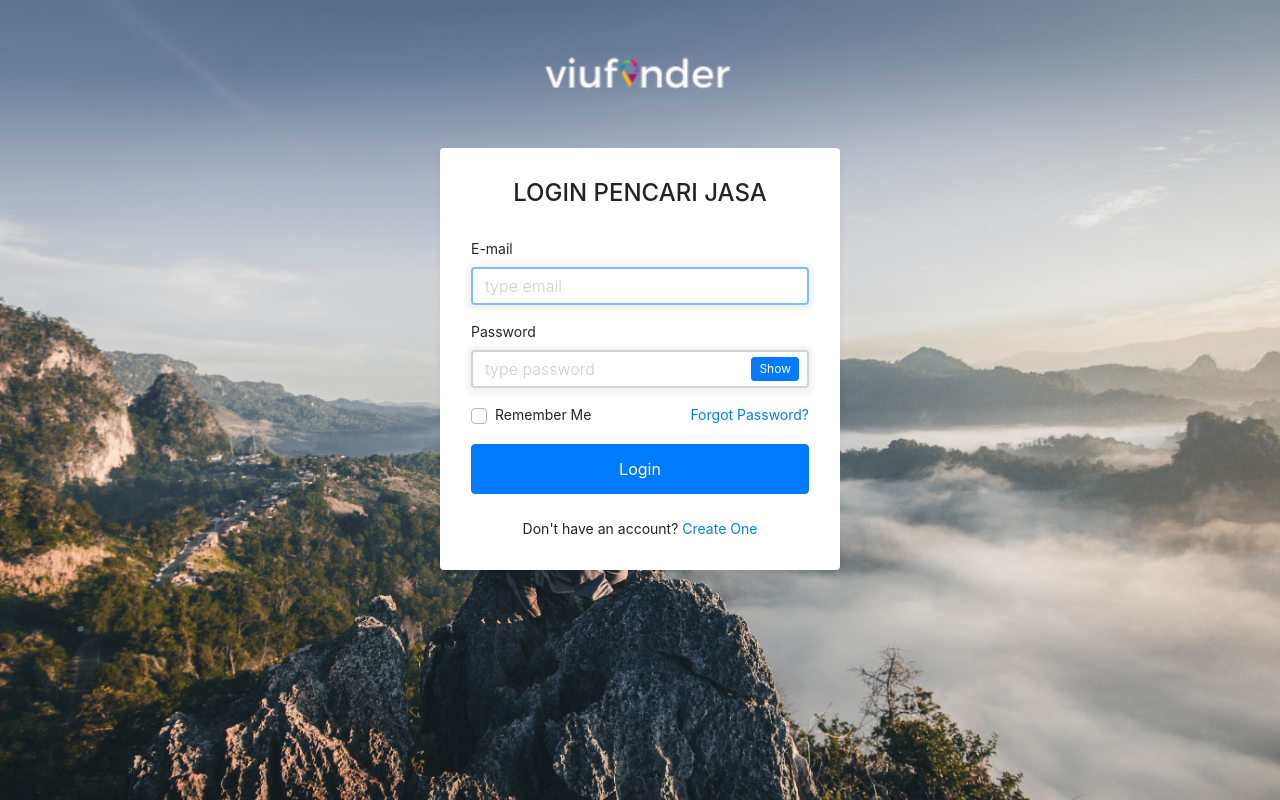
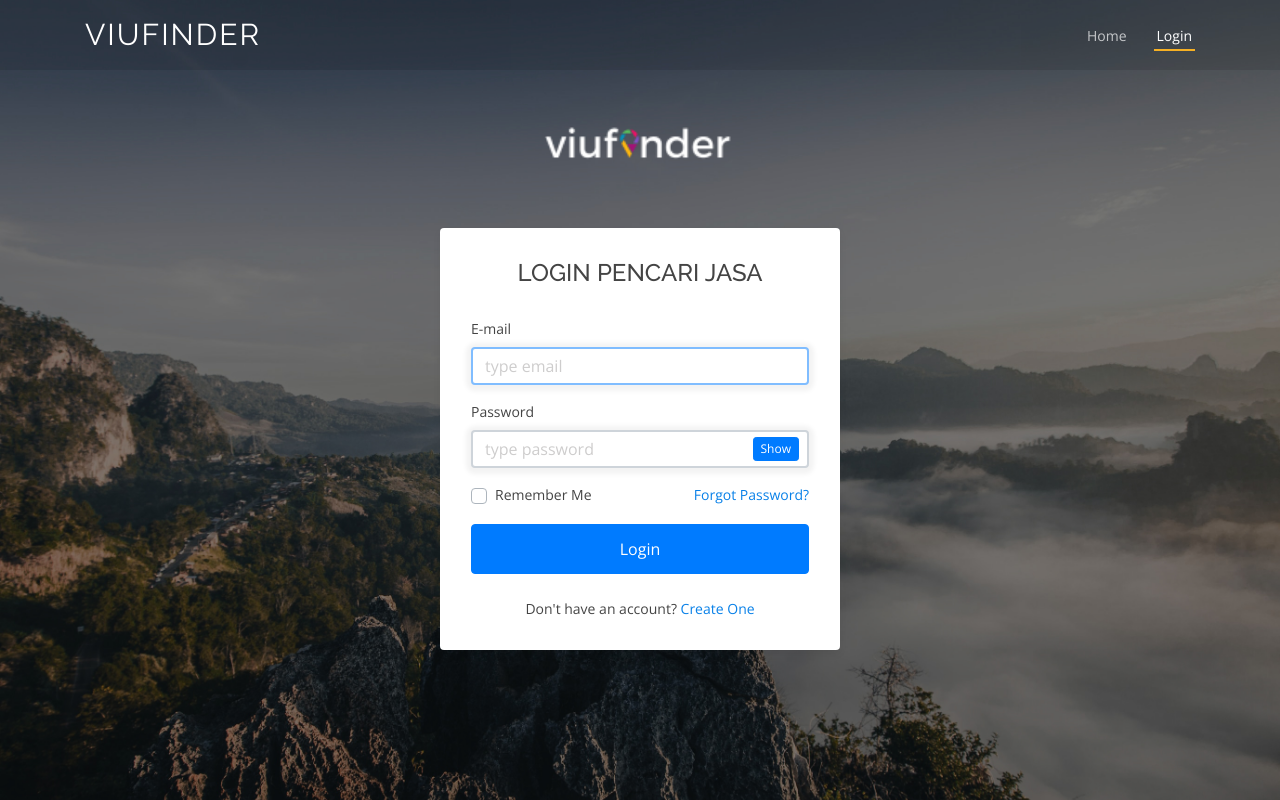
Before and after one commit to Arrizki16/viufinder, a PHP site: page /Login.html in a window 1280 px wide. Run offline with PHP 8.4, Linux system fonts and the light colour scheme.

Commit message:
update login

```diff
--- a/Login.html
+++ b/Login.html
@@ -6,10 +6,39 @@
 	<meta name="viewport" content="width=device-width,initial-scale=1">
 	<title>Pencari Jasa Login Page</title>
 	<link rel="stylesheet" href="https://stackpath.bootstrapcdn.com/bootstrap/4.3.1/css/bootstrap.min.css" integrity="sha384-ggOyR0iXCbMQv3Xipma34MD+dH/1fQ784/j6cY/iJTQUOhcWr7x9JvoRxT2MZw1T" crossorigin="anonymous">
-	<link rel="stylesheet" type="text/css" href="assets/css/pencarijasa-login.css">
+
+	<!-- Favicons -->
+  <link href="assets/img/favicon.png" rel="icon">
+  <link href="assets/img/apple-touch-icon.png" rel="apple-touch-icon">
+
+  <!-- Google Fonts -->
+  <link href="https://fonts.googleapis.com/css?family=Open+Sans:300,300i,400,400i,600,600i,700,700i|Raleway:300,300i,400,400i,500,500i,600,600i,700,700i|Poppins:300,300i,400,400i,500,500i,600,600i,700,700i" rel="stylesheet">
+
+  <!-- Template Main CSS File -->
+  <link rel="stylesheet" type="text/css" href="assets/css/pencarijasa-login.css">
+  <link href="assets/css/style.css" rel="stylesheet">
 </head>
 
 <body class="my-login-page">
+	<!-- ======= Header ======= -->
+	<header id="header" class="fixed-top d-flex align-items-center ">
+		<div class="container d-flex align-items-center justify-content-between">
+
+		  <h1 class="logo"><a href="index.html">Viufinder</a></h1>
+		  <!-- Uncomment below if you prefer to use an image logo -->
+		  <!-- <a href=index.html" class="logo"><img src="assets/img/logo.png" alt="" class="img-fluid"></a>-->
+
+		  <nav id="navbar" class="navbar">
+			<ul>
+			  <li><a class="nav-link scrollto" href="index.html">Home</a></li>
+			  <li><a class="getstarted scrollto active" href="Login.html">Login</a></li>
+			</ul>
+			<i class="bi bi-list mobile-nav-toggle"></i>
+		  </nav>
+
+		</div>
+	  </header>
+	  <!-- End Header -->
 	<section class="h-100">
 		<div class="container h-100">
 			<div class="row justify-content-md-center h-100">
@@ -68,5 +97,6 @@
 	<script src="https://cdnjs.cloudflare.com/ajax/libs/popper.js/1.14.7/umd/popper.min.js" integrity="sha384-UO2eT0CpHqdSJQ6hJty5KVphtPhzWj9WO1clHTMGa3JDZwrnQq4sF86dIHNDz0W1" crossorigin="anonymous"></script>
 	<script src="https://stackpath.bootstrapcdn.com/bootstrap/4.3.1/js/bootstrap.min.js" integrity="sha384-JjSmVgyd0p3pXB1rRibZUAYoIIy6OrQ6VrjIEaFf/nJGzIxFDsf4x0xIM+B07jRM" crossorigin="anonymous"></script>
 	<script src="assets/js/pencarijasa-login.js"></script>
+
 </body>
 </html>
--- a/assets/css/pencarijasa-login.css
+++ b/assets/css/pencarijasa-login.css
@@ -1,12 +1,13 @@
 html,body {
 	height: 100%;
-	background-image: url("/assets/img/bg-login.jpg");
-	background-repeat: no-repeat;
-	background-size: cover;
 }
 
 body.my-login-page {
-	background-color: #f7f9fb;
+	/* background-color: #f7f9fb; */
+	background-repeat: no-repeat;
+	background-attachment: fixed;
+	background-size: cover;
+	background-image: url("/assets/img/bg-login.jpg");
 	font-size: 14px;
 }
 
@@ -14,7 +15,7 @@ body.my-login-page {
 	width: 214.5px;
 	height: 48px;
 	overflow: hidden;
-	margin: 50px auto;
+	margin: 60px auto;
 	/* box-shadow: 0 1px 8px 5px rgba(0,0,0,.05); */
 	position: relative;
 	z-index: 1;
```
Also changed, not shown: forgot.html (+29 -0 lines), register.html (+29 -0 lines), assets/img/bg-login.jpg.
